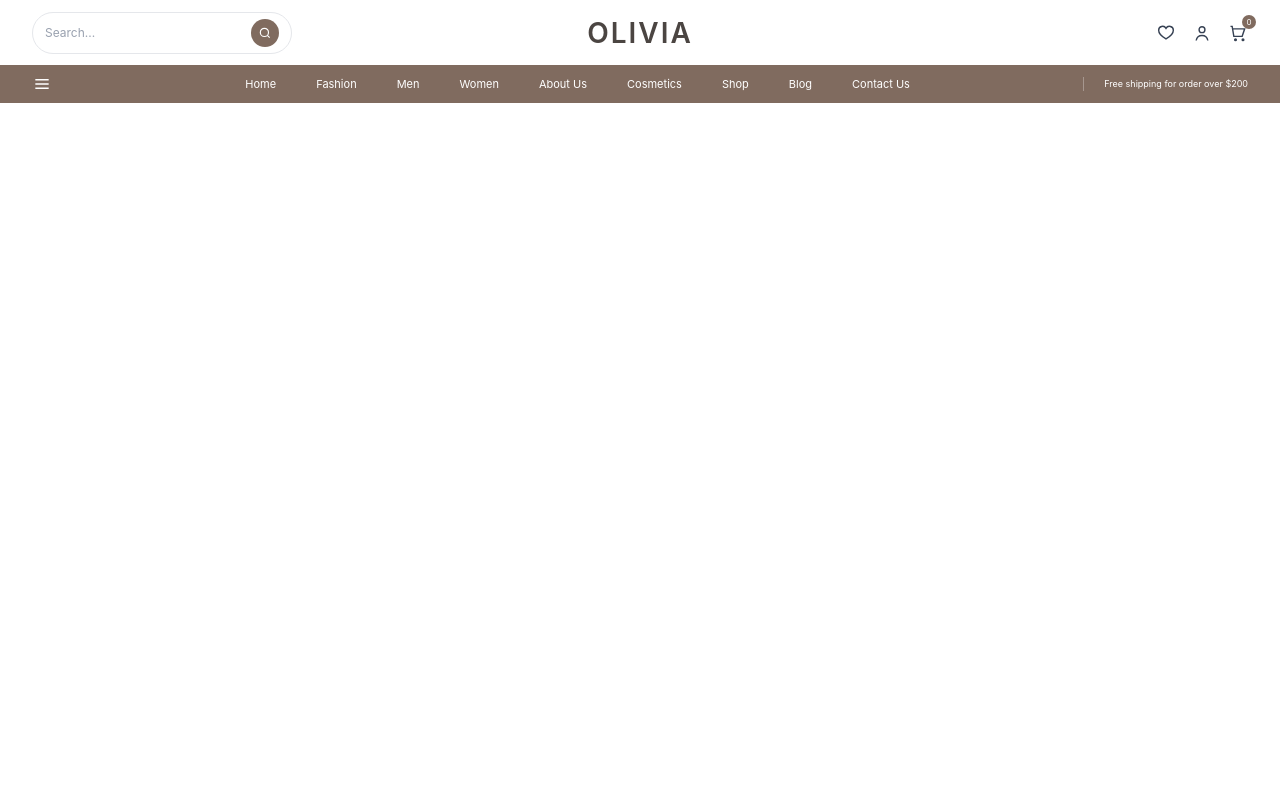
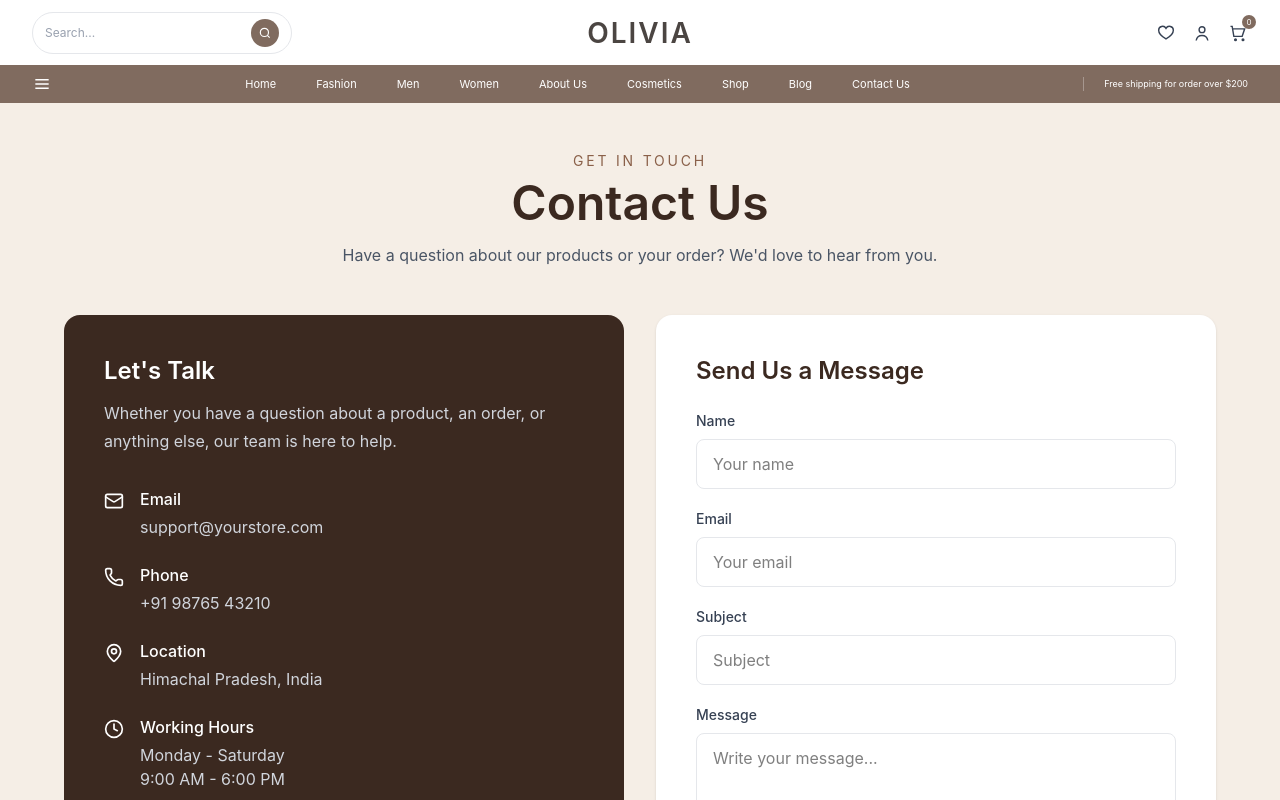
Before and after one commit to sarthak-negi44/E-commerce, a React (Vite) app: page /contactus in a window 1280 px wide. Shown: the top 800 px of the page. Built offline with nearby package versions, Linux system fonts and the light colour scheme.

Commit message:
contactus page ui

```diff
--- a/src/App.tsx
+++ b/src/App.tsx
@@ -29,7 +29,7 @@ const App = () => {
           <Route path="/shop" element={<Shop />} />
           <Route path="/blog" element={<Blog />} />
           <Route path="/about" element={<About />} />
-          <Route path="/contact Us" element={<Contactus />} />
+          <Route path="/contactus" element={<Contactus />} />
           <Route path="/fashion" element={<Fashion />} />
           <Route path="/cosmetics" element={<Cosmetics />} />
           <Route path="/cosmetics-collection" element={<CosmeticsCollection />} />
--- /dev/null
+++ b/src/assets/blog.tsx
@@ -0,0 +1,72 @@
+interface BlogPost {
+  id: number;
+  title: string;
+  category: string;
+  date: string;
+  image: string;
+  excerpt: string;
+}
+const blogPosts: BlogPost[] = [
+  {
+    id: 1,
+    title: "How to Build a Simple Everyday Outfit",
+    category: "Fashion",
+    date: "October 2, 2026",
+    image:
+      "https://images.unsplash.com/photo-1529139574466-a303027c1d8b?w=800",
+    excerpt:
+      "Simple tips to create stylish everyday outfits without overcomplicating your wardrobe.",
+  },
+  {
+    id: 2,
+    title: "5 Skincare Essentials for Your Daily Routine",
+    category: "Beauty",
+    date: "September 28, 2026",
+    image:
+      "https://images.unsplash.com/photo-1571781926291-c477ebfd024b?w=800",
+    excerpt:
+      "Discover the basic skincare products that can make your daily routine simple and effective.",
+  },
+  {
+    id: 3,
+    title: "How to Choose the Right Outfit for Your Style",
+    category: "Fashion",
+    date: "September 22, 2026",
+    image:
+      "https://images.unsplash.com/photo-1483985988355-763728e1935b?w=800",
+    excerpt:
+      "Learn how to choose clothes that match your personal style and everyday lifestyle.",
+  },
+  {
+    id: 4,
+    title: "Beginner's Guide to Hair Care",
+    category: "Beauty",
+    date: "September 18, 2026",
+    image:
+      "https://images.unsplash.com/photo-1522337360788-8b13dee7a37e?w=800",
+    excerpt:
+      "A simple guide to building a basic hair-care routine for healthier-looking hair.",
+  },
+  {
+    id: 5,
+    title: "Casual Fashion Trends You Can Try",
+    category: "Trends",
+    date: "September 12, 2026",
+    image:
+      "https://images.unsplash.com/photo-1490481651871-ab68de25d43d?w=800",
+    excerpt:
+      "Explore simple casual looks that can easily become part of your everyday wardrobe.",
+  },
+  {
+    id: 6,
+    title: "Skincare Mistakes You Should Avoid",
+    category: "Beauty",
+    date: "September 5, 2026",
+    image:
+      "https://images.unsplash.com/photo-1556228578-0d85b1a4d571?w=800",
+    excerpt:
+      "Learn about common skincare mistakes and simple ways to improve your routine.",
+  },
+];
+
+export default blogPosts;
--- a/src/components/layouts/Navbar.tsx
+++ b/src/components/layouts/Navbar.tsx
@@ -67,7 +67,7 @@ export default function Navbar() {
               Blog
             </a>
 
-            <a href="/contact" className="transition hover:text-gray-200">
+            <a href="/contactus" className="transition hover:text-gray-200">
               Contact Us
             </a>
 
--- a/src/pages/Blog.tsx
+++ b/src/pages/Blog.tsx
@@ -1,25 +1,70 @@
-import products from "../assets/products";
-import ProductCard from "../components/productCard";
+import blogPosts from "../assets/blog";
 
-const Products = () => {
+const Blog = () => {
   return (
-    <section className="p-4 sm:p-6 lg:p-8">
+    <main className="min-h-screen bg-[#f5eee6] px-4 py-12">
 
-      <h1 className="text-3xl font-bold mb-8">
-        All Products
-      </h1>
+      {/* Header */}
+      <section className="mx-auto max-w-6xl text-center">
+        <p className="text-sm uppercase tracking-[0.2em] text-[#8a6049]">
+          Our Journal
+        </p>
 
-      <div className="grid grid-cols-2 md:grid-cols-3 lg:grid-cols-4 gap-5">
-        {products.map((product: (typeof products)[number]) => (
-          <ProductCard
-            key={product.id}
-            product={product}
-          />
+        <h1 className="mt-2 text-4xl font-semibold text-[#3b2920] sm:text-5xl">
+          Fashion & Beauty Blog
+        </h1>
+
+        <p className="mx-auto mt-4 max-w-2xl text-gray-600">
+          Discover fashion ideas, beauty tips, skincare guides and simple
+          inspiration for your everyday style.
+        </p>
+      </section>
+
+      {/* Blog Cards */}
+      <section className="mx-auto mt-12 grid max-w-6xl grid-cols-1 gap-8 sm:grid-cols-2 lg:grid-cols-3">
+        {blogPosts.map((post) => (
+          <article
+            key={post.id}
+            className="overflow-hidden rounded-2xl bg-white shadow-sm transition duration-300 hover:-translate-y-1 hover:shadow-lg"
+          >
+            {/* Image */}
+            <div className="h-56 overflow-hidden">
+              <img
+                src={post.image}
+                alt={post.title}
+                className="h-full w-full object-cover transition duration-500 hover:scale-105"
+              />
+            </div>
+
+            {/* Content */}
+            <div className="p-6">
+              <div className="flex items-center justify-between gap-3">
+                <span className="rounded-full bg-[#eadbcf] px-3 py-1 text-xs font-medium text-[#3b2920]">
+                  {post.category}
+                </span>
+
+                <span className="text-xs text-gray-500">
+                  {post.date}
+                </span>
+              </div>
+
+              <h2 className="mt-4 text-xl font-semibold text-[#3b2920]">
+                {post.title}
+              </h2>
+
+              <p className="mt-3 leading-6 text-gray-600">
+                {post.excerpt}
+              </p>
+
+              <button className="mt-5 font-medium text-[#8a6049] transition hover:text-[#3b2920]">
+                Read More →
+              </button>
+            </div>
+          </article>
         ))}
-      </div>
-
-    </section>
+      </section>
+    </main>
   );
 };
 
-export default Products;
+export default Blog;
--- a/src/pages/Contactus.tsx
+++ b/src/pages/Contactus.tsx
@@ -1,9 +1,160 @@
-import React from 'react'
+import { Mail, Phone, MapPin, Clock } from "lucide-react";
 
 const Contactus = () => {
   return (
-    <div>Contactus</div>
-  )
-}
+    <main className="min-h-screen bg-[#f5eee6] px-4 py-12">
 
-export default Contactus
+      {/* Header */}
+      <section className="mx-auto max-w-6xl text-center">
+        <p className="text-sm uppercase tracking-[0.2em] text-[#8a6049]">
+          Get In Touch
+        </p>
+
+        <h1 className="mt-2 text-4xl font-semibold text-[#3b2920] sm:text-5xl">
+          Contact Us
+        </h1>
+
+        <p className="mx-auto mt-4 max-w-2xl text-gray-600">
+          Have a question about our products or your order?
+          We'd love to hear from you.
+        </p>
+      </section>
+
+      {/* Main Content */}
+      <section className="mx-auto mt-12 grid max-w-6xl grid-cols-1 gap-8 lg:grid-cols-2">
+
+        {/* Contact Information */}
+        <div className="rounded-2xl bg-[#3b2920] p-8 text-white sm:p-10">
+          <h2 className="text-2xl font-semibold">
+            Let's Talk
+          </h2>
+
+          <p className="mt-3 leading-7 text-gray-300">
+            Whether you have a question about a product, an order, or
+            anything else, our team is here to help.
+          </p>
+
+          <div className="mt-8 space-y-6">
+
+            <div className="flex items-start gap-4">
+              <Mail className="mt-1 h-5 w-5 shrink-0" />
+
+              <div>
+                <p className="font-medium">Email</p>
+                <p className="mt-1 text-gray-300">
+                  support@yourstore.com
+                </p>
+              </div>
+            </div>
+
+            <div className="flex items-start gap-4">
+              <Phone className="mt-1 h-5 w-5 shrink-0" />
+
+              <div>
+                <p className="font-medium">Phone</p>
+                <p className="mt-1 text-gray-300">
+                  +91 98765 43210
+                </p>
+              </div>
+            </div>
+
+            <div className="flex items-start gap-4">
+              <MapPin className="mt-1 h-5 w-5 shrink-0" />
+
+              <div>
+                <p className="font-medium">Location</p>
+                <p className="mt-1 text-gray-300">
+                  Himachal Pradesh, India
+                </p>
+              </div>
+            </div>
+
+            <div className="flex items-start gap-4">
+              <Clock className="mt-1 h-5 w-5 shrink-0" />
+
+              <div>
+                <p className="font-medium">Working Hours</p>
+                <p className="mt-1 text-gray-300">
+                  Monday - Saturday
+                </p>
+                <p className="text-gray-300">
+                  9:00 AM - 6:00 PM
+                </p>
+              </div>
+            </div>
+
+          </div>
+        </div>
+
+        {/* Contact Form */}
+        <div className="rounded-2xl bg-white p-8 shadow-sm sm:p-10">
+          <h2 className="text-2xl font-semibold text-[#3b2920]">
+            Send Us a Message
+          </h2>
+
+          <form className="mt-6 space-y-5">
+
+            <div>
+              <label className="mb-2 block text-sm font-medium text-gray-700">
+                Name
+              </label>
+
+              <input
+                type="text"
+                placeholder="Your name"
+                className="w-full rounded-lg border border-gray-200 px-4 py-3 outline-none transition focus:border-[#8a6049]"
+              />
+            </div>
+
+            <div>
+              <label className="mb-2 block text-sm font-medium text-gray-700">
+                Email
+              </label>
+
+              <input
+                type="email"
+                placeholder="Your email"
+                className="w-full rounded-lg border border-gray-200 px-4 py-3 outline-none transition focus:border-[#8a6049]"
+              />
+            </div>
+
+            <div>
+              <label className="mb-2 block text-sm font-medium text-gray-700">
+                Subject
+              </label>
+
+              <input
+                type="text"
+                placeholder="Subject"
+                className="w-full rounded-lg border border-gray-200 px-4 py-3 outline-none transition focus:border-[#8a6049]"
+              />
+            </div>
+
+            <div>
+              <label className="mb-2 block text-sm font-medium text-gray-700">
+                Message
+              </label>
+
+              <textarea
+                rows={5}
+                placeholder="Write your message..."
+                className="w-full resize-none rounded-lg border border-gray-200 px-4 py-3 outline-none transition focus:border-[#8a6049]"
+              />
+            </div>
+
+            <button
+              type="submit"
+              className="w-full rounded-full bg-[#3b2920] px-6 py-3 font-medium text-white transition hover:bg-[#51382b]"
+            >
+              Send Message
+            </button>
+
+          </form>
+        </div>
+
+      </section>
+    </main>
+  );
+};
+
+export default Contactus;
```
